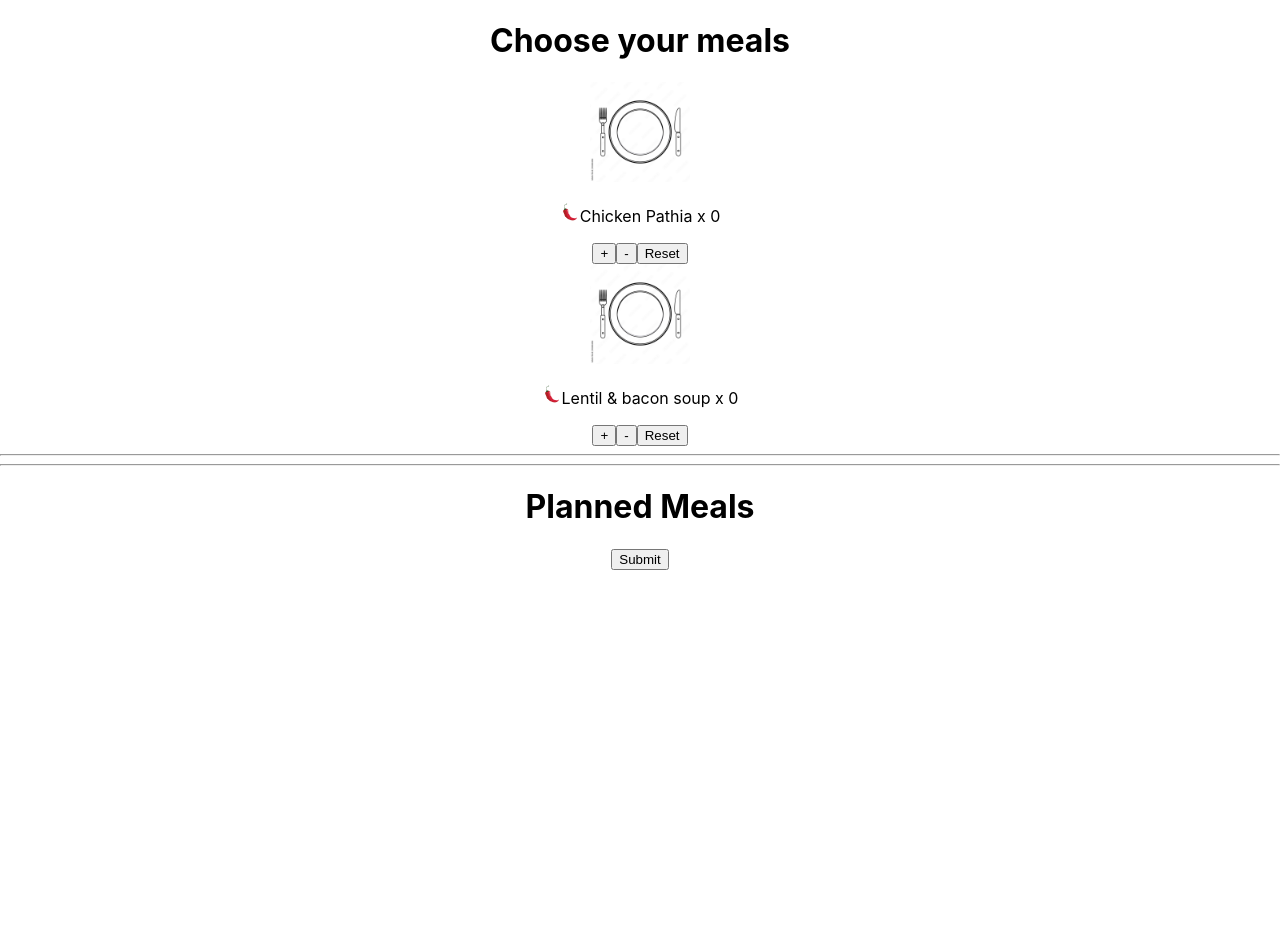
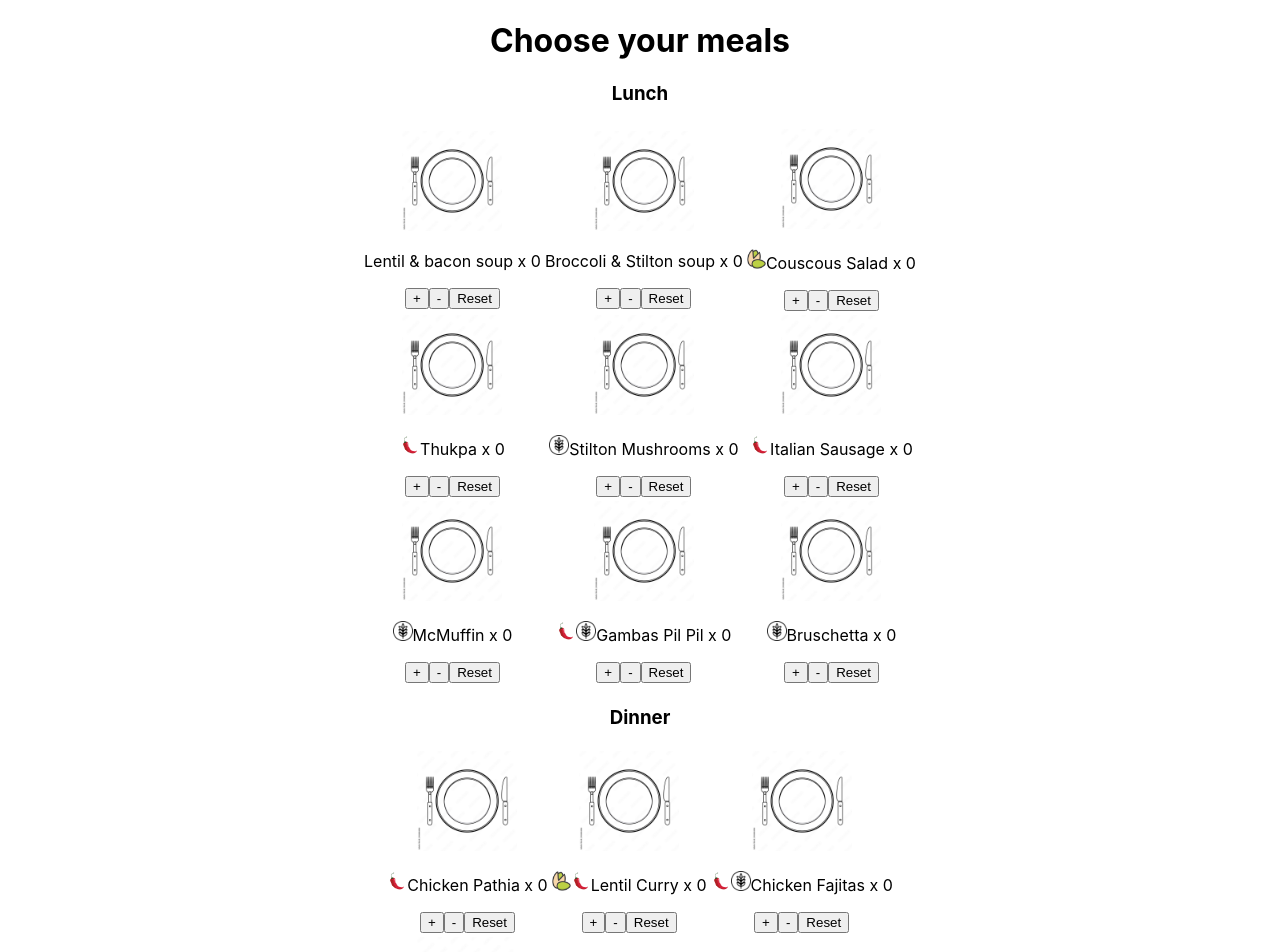
Before and after one commit to FlysJoint/shopalot, a React (Create React App) app: page / in a window 1280 px wide. Shown: the top 952 px of the page. Before the commit the page ends 800 px from the top, so only its background shows below. Built offline with nearby package versions, Linux system fonts and the light colour scheme.

Commit message:
auto add recipes in table

```diff
--- /dev/null
+++ b/src/MealPlanner.css
@@ -0,0 +1,4 @@
+.centre {
+    margin-left: auto;
+    margin-right: auto;
+  }
--- a/src/MealPlanner.js
+++ b/src/MealPlanner.js
@@ -1,5 +1,7 @@
 import React from 'react';
 import { useState } from 'react';
+
+import './MealPlanner.css';
 
 import Meal from './Meal';
 import Ingredients from './Ingredients';
@@ -23,9 +25,9 @@ function MealPlanner(props) {
         setMeals((prev) => [...prev.filter(name => !name.includes(meals[0])), meals]);
     };
 
-    let plannedMeals = meals.map((meal) => meal[1] > 0 && <p>{meal[0]} x {meal[1]}</p>);
+    const plannedMeals = meals.map((meal) => meal[1] > 0 && <p>{meal[0]} x {meal[1]}</p>);
 
-    let all_choices = Object.entries(recipes);
+    const all_choices = Object.entries(recipes);
     // console.log(all_choices);
 
     const dataHandler = () => {
@@ -33,21 +35,80 @@ function MealPlanner(props) {
         props.passChildData(meals);
     }
 
-    // let my_choices = [];
-    // for (let i = 0; i < all_choices.length; i++) {
-    //     console.log(all_choices[i][1][0])
-    //     if (all_choices[i][1][0].includes(mealType)) {
-    //         my_choices.push(all_choices[i])
-    //     }
-    // }
+    // filter choices by meal type
+    const lunch_choices = [];
+    for (let i = 0; i < all_choices.length; i++) {
+        // console.log(all_choices[i][1][0])
+        if (all_choices[i][1][0].includes('lunch')) {
+            lunch_choices.push(all_choices[i])
+        }
+    }
 
-    // filter choices by meal type or cuisine
-    // my_choices = all_choices.map(m => m);
-    // console.log(my_choices);
+    const lunch_buttons = [];
+    for (let i = 0; i < lunch_choices.length; i += 3) {
 
-    // console.log(all_choices.map(m => m[0][1]));
+        let first = '';
+        let second = '';
+        let third = '';
 
+        if (lunch_choices[i]) {
+            first = <td><Meal spicy={lunch_choices[i][1][0].includes('spicy')} nuts={lunch_choices[i][1][0].includes('nuts')} gluten={lunch_choices[i][1][0].includes('gluten')} name={lunch_choices[i][0]} mealplan={mealplan}/></td>
+        }
 
+        if (lunch_choices[i + 1]) {
+            second = <td><Meal spicy={lunch_choices[i + 1][1][0].includes('spicy')} nuts={lunch_choices[i + 1][1][0].includes('nuts')} gluten={lunch_choices[i + 1][1][0].includes('gluten')} name={lunch_choices[i + 1][0]} mealplan={mealplan}/></td>
+        }
+
+        if (lunch_choices[i + 2]) {
+            third = <td><Meal spicy={lunch_choices[i + 2][1][0].includes('spicy')} nuts={lunch_choices[i + 2][1][0].includes('nuts')} gluten={lunch_choices[i + 2][1][0].includes('gluten')} name={lunch_choices[i + 2][0]} mealplan={mealplan}/></td>
+        }
+
+        lunch_buttons.push(
+            <tr>
+                {first}
+                {second}
+                {third}
+            </tr>
+        );
+    }
+
+    const dinner_choices = [];
+    for (let i = 0; i < all_choices.length; i++) {
+        // console.log(all_choices[i][1][0])
+        if (all_choices[i][1][0].includes('dinner')) {
+            dinner_choices.push(all_choices[i])
+        }
+    }
+
+    const dinner_buttons = [];
+    for (let i = 0; i < dinner_choices.length; i += 3) {
+
+        let first = '';
+        let second = '';
+        let third = '';
+
+        if (dinner_choices[i]) {
+            first = <td><Meal spicy={dinner_choices[i][1][0].includes('spicy')} nuts={dinner_choices[i][1][0].includes('nuts')} gluten={dinner_choices[i][1][0].includes('gluten')} name={dinner_choices[i][0]} mealplan={mealplan}/></td>
+        }
+
+        if (dinner_choices[i + 1]) {
+            second = <td><Meal spicy={dinner_choices[i + 1][1][0].includes('spicy')} nuts={dinner_choices[i + 1][1][0].includes('nuts')} gluten={dinner_choices[i + 1][1][0].includes('gluten')} name={dinner_choices[i + 1][0]} mealplan={mealplan}/></td>
+        }
+
+        if (dinner_choices[i + 2]) {
+            third = <td><Meal spicy={dinner_choices[i + 2][1][0].includes('spicy')} nuts={dinner_choices[i + 2][1][0].includes('nuts')} gluten={dinner_choices[i + 2][1][0].includes('gluten')} name={dinner_choices[i + 2][0]} mealplan={mealplan}/></td>
+        }
+
+        dinner_buttons.push(
+            <tr>
+                {first}
+                {second}
+                {third}
+            </tr>
+        );
+    }
+
+    // console.log(dinner_buttons)
 
     return (
         <div>
@@ -55,63 +116,36 @@ function MealPlanner(props) {
 
             {/* <button onClick={handleLunchClick}>Lunch</button> <button onClick={handleDinnerClick}>Dinner</button> */}
 
-            { all_choices.map(m => <Meal spicy={true} nuts={false} gluten={false} name={m[0]} mealplan={mealplan}/>) }
+            <h3>Lunch</h3>
 
-            {/* <table>
-                <tr>
-                    <td>
-                        <Meal spicy={true} nuts={false} gluten={false} name='Chicken Pathia' mealplan={mealplan}/>
-                    </td>
-                    <td>
-                        <Meal spicy={true} nuts={true} gluten={false} name='Lentil Curry'  mealplan={mealplan}/>
-                    </td>
-                    <td>
-                        <Meal spicy={true} nuts={false} gluten={false} name='Chicken Fajitas'  mealplan={mealplan}/>
-                    </td>
-                </tr>
-                <tr>
-                    <td>
-                        <Meal spicy={false} nuts={false} gluten={false} name='Carnitas' mealplan={mealplan}/>
-                    </td>
-                    <td>
-                        <Meal spicy={false} nuts={false} gluten={false} name='Lentil & bacon soup' mealplan={mealplan}/>
-                    </td>
-                    <td>
-                        <Meal spicy={false} nuts={false} gluten={false} name='Broccoli & Stilton soup' mealplan={mealplan}/>
-                    </td>
-                </tr>
-                <tr>
-                    <td>
-                        <Meal spicy={false} nuts={false} gluten={true} name='McMuffin' mealplan={mealplan}/>
-                    </td>
-                    <td>
-                        <Meal spicy={true} nuts={false} gluten={true} name='Gambas Pil Pil' mealplan={mealplan}/>
-                    </td>
-                    <td>
-                        <Meal spicy={false} nuts={false} gluten={true} name='Bruschetta' mealplan={mealplan}/>
-                    </td>
-                </tr>
-                <tr>
-                    <td>
-                        <Meal spicy={true} nuts={false} gluten={false} name='Italian Sausage' mealplan={mealplan}/>
-                    </td>
-                    <td>
-                        <Meal spicy={false} nuts={false} gluten={true} name='Stilton Mushrooms' mealplan={mealplan}/>
-                    </td>
-                    <td>
-                        <Meal spicy={true} nuts={false} gluten={false} name='Thukpa' mealplan={mealplan}/>
-                    </td>
-                </tr>
-            </table> */}
+            <table className='centre'>
+                <tbody>
+                    <tr>
+                        { lunch_buttons }
+                    </tr>
+                </tbody>
+            </table>
+
+
+
+            <h3>Dinner</h3>
+
+            <table className='centre'>
+                <tbody>
+                    { dinner_buttons }
+                </tbody>
+            </table>
 
             <hr></hr>
-            <hr></hr>
+
             <h1>Planned Meals</h1>
-            {/* {meals.map((meal) => meal[1] > 0 && <p>{meal[0]} x {meal[1]}</p>)} */}
+
+            <p># of lunches, # of dinners</p>
+
             { plannedMeals }
 
 
-            <button onClick={dataHandler}>Submit</button>
+            <button onClick={dataHandler} height='50px' >Submit</button>
 
             {/* <Ingredients meals={meals}/> */}
 
--- a/src/data/recipes.js
+++ b/src/data/recipes.js
@@ -16,60 +16,60 @@ const recipes = {
         ["coriander", 1, 'veg', 'handful'],
         ["non green pepper", 1, 'veg', 'whole']
     ],
-    // "Lentil Curry": [
-    //     ['dinner', 'indian', 'spicy'],
-    //     ["red lentils", 500, 'tins', 'grams'],
-    //     ["butter", 50, 'dairy', 'grams'],
-    //     ["garlic", 4, 'spices', 'cloves'],
-    //     ["onion", 2, 'veg', 'whole'],
-    //     ["non green pepper", 1, 'veg', 'whole'],
-    //     ["ginger", 1.5, 'spices', 'tbsp'],
-    //     ["curry powder", 2, 'spices', 'tbsp'],
-    //     ["turmeric", 0.5, 'spices', 'tsp'],
-    //     ["cayenne", 0.5, 'spices', 'tsp'],
-    //     ["salt", 1.25, 'spices', 'tsp'],
-    //     ["black pepper", 0.25, 'spices', 'tsp'],
-    //     ["coconut milk", 1, 'tins', 'tins'],
-    //     ["chopped tomatoes", 1, 'tins', 'tins'],
-    //     ["coriander", 1, 'veg', 'tins'],
-    //     ["flaked almonds", 2, 'baking', 'tbsp']
-    // ],
-    // "Chicken Fajitas": [
-    //     ['dinner', 'mexican', 'spicy', 'gluten'],
-    //     ["chicken", 2, 'meat', 'breasts'],
-    //     ["rapeseed oil", 1, 'condiments', 'tbsp'],
-    //     ["non green pepper", 2, 'veg', 'whole'],
-    //     ["red onion", 2, 'veg', 'whole'],
-    //     ["cherry tomatoes", 6, "veg", 'whole'],
-    //     ["coriander", 2, 'veg', 'handfuls'],
-    //     ["greek yoghurt", 8, 'dairy', 'tbsp'],
-    //     ["salsa", 6, 'condiments', 'tbsp'],
-    //     ["mature cheddar", 50, 'dairy', 'grams'],
-    //     ["tortilla", 8, 'bakery', 'whole'],
-    //     ["cornflour", 1, 'condiments', 'tbsp'],
-    //     ["chilli powder", 2, 'spices', 'tsp'],
-    //     ["salt", 1, 'spices', 'tsp'],
-    //     ["paprika", 1, 'spices', 'tsp'],
-    //     ["brown sugar", 1, 'baking', 'tsp'],
-    //     ["onion powder", 0.5, 'spices', 'tsp'],
-    //     ["garlic powder", 0.25, 'spices', 'tsp'],
-    //     ["cayenne", 0.25, 'spices', 'tsp'],
-    //     ["ground cumin", 0.25, 'spices', 'tsp'],
-    //     ["jalapenos", 1, 'veg', 'whole']
-    // ],
-    // "Carnitas": [
-    //     ['dinner', 'mexican'],
-    //     ["pork shoulder", 2000, 'meat', 'grams'],
-    //     ["salt", 2.5, 'spices', 'tsp'],
-    //     ["black pepper", 1, 'spices', 'tsp'],
-    //     ["onion", 1, 'veg', 'whole'],
-    //     ["jalapeno", 1, 'veg', 'whole'],
-    //     ["garlic", 4, 'spices', 'cloves'],
-    //     ["orange juice", 0.75, 'drinks', 'cups'],
-    //     ["oregano", 3, 'spices', 'tsp'],
-    //     ["cumin", 2, 'spices', 'tsp'],
-    //     ["olive oil", 1, "condiments", 'tbsp']
-    // ],
+    "Lentil Curry": [
+        ['dinner', 'indian', 'spicy', 'nuts'],
+        ["red lentils", 500, 'tins', 'grams'],
+        ["butter", 50, 'dairy', 'grams'],
+        ["garlic", 4, 'spices', 'cloves'],
+        ["onion", 2, 'veg', 'whole'],
+        ["non green pepper", 1, 'veg', 'whole'],
+        ["ginger", 1.5, 'spices', 'tbsp'],
+        ["curry powder", 2, 'spices', 'tbsp'],
+        ["turmeric", 0.5, 'spices', 'tsp'],
+        ["cayenne", 0.5, 'spices', 'tsp'],
+        ["salt", 1.25, 'spices', 'tsp'],
+        ["black pepper", 0.25, 'spices', 'tsp'],
+        ["coconut milk", 1, 'tins', 'tins'],
+        ["chopped tomatoes", 1, 'tins', 'tins'],
+        ["coriander", 1, 'veg', 'tins'],
+        ["flaked almonds", 2, 'baking', 'tbsp']
+    ],
+    "Chicken Fajitas": [
+        ['dinner', 'mexican', 'spicy', 'gluten'],
+        ["chicken", 2, 'meat', 'breasts'],
+        ["rapeseed oil", 1, 'condiments', 'tbsp'],
+        ["non green pepper", 2, 'veg', 'whole'],
+        ["red onion", 2, 'veg', 'whole'],
+        ["cherry tomatoes", 6, "veg", 'whole'],
+        ["coriander", 2, 'veg', 'handfuls'],
+        ["greek yoghurt", 8, 'dairy', 'tbsp'],
+        ["salsa", 6, 'condiments', 'tbsp'],
+        ["mature cheddar", 50, 'dairy', 'grams'],
+        ["tortilla", 8, 'bakery', 'whole'],
+        ["cornflour", 1, 'condiments', 'tbsp'],
+        ["chilli powder", 2, 'spices', 'tsp'],
+        ["salt", 1, 'spices', 'tsp'],
+        ["paprika", 1, 'spices', 'tsp'],
+        ["brown sugar", 1, 'baking', 'tsp'],
+        ["onion powder", 0.5, 'spices', 'tsp'],
+        ["garlic powder", 0.25, 'spices', 'tsp'],
+        ["cayenne", 0.25, 'spices', 'tsp'],
+        ["ground cumin", 0.25, 'spices', 'tsp'],
+        ["jalapenos", 1, 'veg', 'whole']
+    ],
+    "Carnitas": [
+        ['dinner', 'mexican'],
+        ["pork shoulder", 2000, 'meat', 'grams'],
+        ["salt", 2.5, 'spices', 'tsp'],
+        ["black pepper", 1, 'spices', 'tsp'],
+        ["onion", 1, 'veg', 'whole'],
+        ["jalapeno", 1, 'veg', 'whole'],
+        ["garlic", 4, 'spices', 'cloves'],
+        ["orange juice", 0.75, 'drinks', 'cups'],
+        ["oregano", 3, 'spices', 'tsp'],
+        ["cumin", 2, 'spices', 'tsp'],
+        ["olive oil", 1, "condiments", 'tbsp']
+    ],
     "Lentil & bacon soup": [
         ['lunch', 'misc'],
         ['olive oil', 1, 'condiments', 'tbsp'],
@@ -82,110 +82,110 @@ const recipes = {
         ['chilli', 1, 'veg', 'whole'],
         ['stock cubes (veg)', 2, 'condiments', 'whole'],
         ['red lentils', 250, 'tins', 'grams']
+    ],
+    "Broccoli & Stilton soup": [
+        ['lunch', 'english'],
+        ["olive oil", 0.33, 'condiments', 'tbsp'],
+        ['onion', 2, 'veg', 'whole'],
+        ['potato', 2, 'veg', 'whole'],
+        ['stock cube (veg)', 2, 'condiments', 'whole'],
+        ['broccoli', 300, 'veg', 'grams'],
+        ['stilton', 100, 'dairy', 'grams']
+    ],
+    "Couscous Salad": [
+        ['lunch', 'misc', 'nuts'],
+        ['wholewheat couscous', 100, 'tins', 'grams'],
+        ['stock cube (veg)', 1, 'condiments', 'whole'],
+        ['spring onion', 2, 'veg', 'whole'],
+        ['red pepper', 1, 'veg', 'whole'],
+        ['cucumber', 0.25, 'veg', 'whole'],
+        ['chorizo', 50, 'meat', 'grams'],
+        ['feta', 50, 'dairy', 'grams'],
+        ['pine nut', 2, 'baking', 'grams']
+    ],
+    'Thukpa': [
+        ['lunch', 'indian', 'spicy'],
+        ['onion', 1, 'veg', 'whole'],
+        ['garlic', 2, 'spices', 'cloves'],
+        ['ginger', 0.33, 'spices', 'tbsp'],
+        ['cumin', 1, 'spices', 'tsp'],
+        ['turmeric', 0.5, 'spices', 'tsp'],
+        ['szechuan pepper', 0.25, 'spices', 'tsp'],
+        ['asafoetida', 0.125, 'spices', 'tsp'],
+        ['green chilli', 1, 'veg', 'whole'],
+        ['chopped tomatoes', 0.5, 'tins', 'tins'],
+        ['rapeseed oil', 1, 'condiments', 'tbsp'],
+        ['stock cube (chicken)', 3, 'condiments', 'cubes'],
+        ['chicken', 1, 'meat', 'breasts'],
+        ['carrot', 100, 'veg', 'grams'],
+        ['red pepper', 0.5, 'veg', 'whole'],
+        ['lemon juice', 1, 'condiments', 'tbsp'],
+        ['salt', 1, 'spices', 'tsp'],
+        ['black pepper', 1, 'spices', 'tsp'],
+        ['coriander', 1, 'veg', 'handfuls'],
+        ['shiitake mushrooms', 100, 'veg', 'grams'],
+        ['beansprouts', 1, 'tins', 'tins']
+    ],
+    'Stilton Mushrooms': [
+        ['lunch', 'english', 'gluten'],
+        ['unsalted butter', 10, 'dairy', 'grams'],
+        ['mushrooms', 225, 'veg', 'grams'],
+        ['garlic', 3, 'spices', 'cloves'],
+        ['double cream', 80, 'dairy', 'ml'],
+        ['stilton', 225, 'dairy', 'grams'],
+        ['nice bread', 1, 'bakery', 'stick']
+    ],
+    'Italian Sausage': [
+        ['lunch', 'italian', 'spicy'],
+        ['pork mince', 500, 'meat', 'grams'],
+        ['red wine vinegar', 1, 'condiments', 'tbsp'],
+        ['dried parsley', 1, 'spices', 'tsp'],
+        ['dried basil', 1, 'spices', 'tsp'],
+        ['garlic powder', 1, 'spices', 'tsp'],
+        ['onion powder', 1, 'spices', 'tsp'],
+        ['salt', 1, 'spices', 'tsp'],
+        ['black pepper', 1, 'spices', 'tsp'],
+        ['paprika', 0.75, 'spices', 'tsp'],
+        ['chilli flakes', 0.75, 'spices', 'tsp'],
+        ['fennel', 0.25, 'spices', 'tsp'],
+        ['brown sugar', 0.125, 'baking', 'tsp'],
+        ['oregano', 0.125, 'spices', 'tsp'],
+        ['thyme', 0.125, 'spices', 'tsp']
+    ],
+    'McMuffin': [
+        ['lunch', 'american', 'gluten'],
+        ['pork mince', 500, 'meat', 'grams'],
+        ['sage', 0.5, 'spices', 'tsp'],
+        ['thyme', 0.5, 'spices', 'tsp'],
+        ['onion powder', 1, 'spices', 'tsp'],
+        ['black pepper', 0.75, 'spices', 'tsp'],
+        ['salt', 0.75, 'spices', 'tsp'],
+        ['brown sugar', 0.5, 'baking', 'tsp'],
+        ['plastic cheese', 4, 'dairy', 'slices'],
+        ['rapeseed oil', 2, 'condiments', 'tbsp'],
+        ['egg', 4, 'dairy', 'whole'],
+        ['muffin', 4, 'bakery', 'whole']
+    ],
+    'Gambas Pil Pil': [
+        ['lunch', 'spanish', 'spicy', 'gluten'],
+        ['olive oil', 6, 'condiments', 'tbsp'],
+        ['raw king prawns', 180, 'meat', 'grams'],
+        ['garlic', 4, 'spices', 'grams'],
+        ['red chilli', 1, 'veg', 'whole'],
+        ['paprika', 0.5, 'spices', 'tsp'],
+        ['flat leaf parsley', 2, 'veg', 'tbsp'],
+        ['nice bread', 1, 'bakery', 'stick']
+    ],
+    'Bruschetta': [
+        ['lunch', 'italian', 'gluten'],
+        ['red onion', 0.5, 'veg', 'whole'],
+        ['tomato', 500, 'veg', 'grams'],
+        ['garlic', 3, 'spices', 'cloves'],
+        ['basil', 8, 'veg', 'leaves'],
+        ['balsamic vinegar', 30, 'condiments', 'ml'],
+        ['extra virgin olive oil', 80, 'condiments', 'ml'],
+        ['nice bread', 1, 'bakery', 'stick']
     ]
-    // "Broccoli & Stilton soup": [
-    //     ['lunch', 'english'],
-    //     ["olive oil", 0.33, 'condiments', 'tbsp'],
-    //     ['onion', 2, 'veg', 'whole'],
-    //     ['potato', 2, 'veg', 'whole'],
-    //     ['stock cube (veg)', 2, 'condiments', 'whole'],
-    //     ['broccoli', 300, 'veg', 'grams'],
-    //     ['stilton', 100, 'dairy', 'grams']
-    // ],
-    // "Couscous Salad": [
-    //     ['lunch', 'misc', 'nuts'],
-    //     ['wholewheat couscous', 100, 'tins', 'grams'],
-    //     ['stock cube (veg)', 1, 'condiments', 'whole'],
-    //     ['spring onion', 2, 'veg', 'whole'],
-    //     ['red pepper', 1, 'veg', 'whole'],
-    //     ['cucumber', 0.25, 'veg', 'whole'],
-    //     ['chorizo', 50, 'meat', 'grams'],
-    //     ['feta', 50, 'dairy', 'grams'],
-    //     ['pine nut', 2, 'baking', 'grams']
-    // ],
-    // 'Thukpa': [
-    //     ['lunch', 'indian', 'spicy'],
-    //     ['onion', 1, 'veg', 'whole'],
-    //     ['garlic', 2, 'spices', 'cloves'],
-    //     ['ginger', 0.33, 'spices', 'tbsp'],
-    //     ['cumin', 1, 'spices', 'tsp'],
-    //     ['turmeric', 0.5, 'spices', 'tsp'],
-    //     ['szechuan pepper', 0.25, 'spices', 'tsp'],
-    //     ['asafoetida', 0.125, 'spices', 'tsp'],
-    //     ['green chilli', 1, 'veg', 'whole'],
-    //     ['chopped tomatoes', 0.5, 'tins', 'tins'],
-    //     ['rapeseed oil', 1, 'condiments', 'tbsp'],
-    //     ['stock cube (chicken)', 3, 'condiments', 'cubes'],
-    //     ['chicken', 1, 'meat', 'breasts'],
-    //     ['carrot', 100, 'veg', 'grams'],
-    //     ['red pepper', 0.5, 'veg', 'whole'],
-    //     ['lemon juice', 1, 'condiments', 'tbsp'],
-    //     ['salt', 1, 'spices', 'tsp'],
-    //     ['black pepper', 1, 'spices', 'tsp'],
-    //     ['coriander', 1, 'veg', 'handfuls'],
-    //     ['shiitake mushrooms', 100, 'veg', 'grams'],
-    //     ['beansprouts', 1, 'tins', 'tins']
-    // ],
-    // 'Stilton Mushrooms': [
-    //     ['lunch', 'english', 'gluten'],
-    //     ['unsalted butter', 10, 'dairy', 'grams'],
-    //     ['mushrooms', 225, 'veg', 'grams'],
-    //     ['garlic', 3, 'spices', 'cloves'],
-    //     ['double cream', 80, 'dairy', 'ml'],
-    //     ['stilton', 225, 'dairy', 'grams'],
-    //     ['nice bread', 1, 'bakery', 'stick']
-    // ],
-    // 'Italian Sausage': [
-    //     ['lunch', 'italian', 'spicy'],
-    //     ['pork mince', 500, 'meat', 'grams'],
-    //     ['red wine vinegar', 1, 'condiments', 'tbsp'],
-    //     ['dried parsley', 1, 'spices', 'tsp'],
-    //     ['dried basil', 1, 'spices', 'tsp'],
-    //     ['garlic powder', 1, 'spices', 'tsp'],
-    //     ['onion powder', 1, 'spices', 'tsp'],
-    //     ['salt', 1, 'spices', 'tsp'],
-    //     ['black pepper', 1, 'spices', 'tsp'],
-    //     ['paprika', 0.75, 'spices', 'tsp'],
-    //     ['chilli flakes', 0.75, 'spices', 'tsp'],
-    //     ['fennel', 0.25, 'spices', 'tsp'],
-    //     ['brown sugar', 0.125, 'baking', 'tsp'],
-    //     ['oregano', 0.125, 'spices', 'tsp'],
-    //     ['thyme', 0.125, 'spices', 'tsp']
-    // ],
-    // 'McMuffin': [
-    //     ['lunch', 'american', 'gluten'],
-    //     ['pork mince', 500, 'meat', 'grams'],
-    //     ['sage', 0.5, 'spices', 'tsp'],
-    //     ['thyme', 0.5, 'spices', 'tsp'],
-    //     ['onion powder', 1, 'spices', 'tsp'],
-    //     ['black pepper', 0.75, 'spices', 'tsp'],
-    //     ['salt', 0.75, 'spices', 'tsp'],
-    //     ['brown sugar', 0.5, 'baking', 'tsp'],
-    //     ['plastic cheese', 4, 'dairy', 'slices'],
-    //     ['rapeseed oil', 2, 'condiments', 'tbsp'],
-    //     ['egg', 4, 'dairy', 'whole'],
-    //     ['muffin', 4, 'bakery', 'whole']
-    // ],
-    // 'Gambas Pil Pil': [
-    //     ['lunch', 'spanish', 'spicy', 'gluten'],
-    //     ['olive oil', 6, 'condiments', 'tbsp'],
-    //     ['raw king prawns', 180, 'meat', 'grams'],
-    //     ['garlic', 4, 'spices', 'grams'],
-    //     ['red chilli', 1, 'veg', 'whole'],
-    //     ['paprika', 0.5, 'spices', 'tsp'],
-    //     ['flat leaf parsley', 2, 'veg', 'tbsp'],
-    //     ['nice bread', 1, 'bakery', 'stick']
-    // ],
-    // 'Bruschetta': [
-    //     ['lunch', 'italian', 'gluten'],
-    //     ['red onion', 0.5, 'veg', 'whole'],
-    //     ['tomato', 500, 'veg', 'grams'],
-    //     ['garlic', 3, 'spices', 'cloves'],
-    //     ['basil', 8, 'veg', 'leaves'],
-    //     ['balsamic vinegar', 30, 'condiments', 'ml'],
-    //     ['extra virgin olive oil', 80, 'condiments', 'ml'],
-    //     ['nice bread', 1, 'bakery', 'stick']
-    // ]
 }
 
 export default recipes;
```
